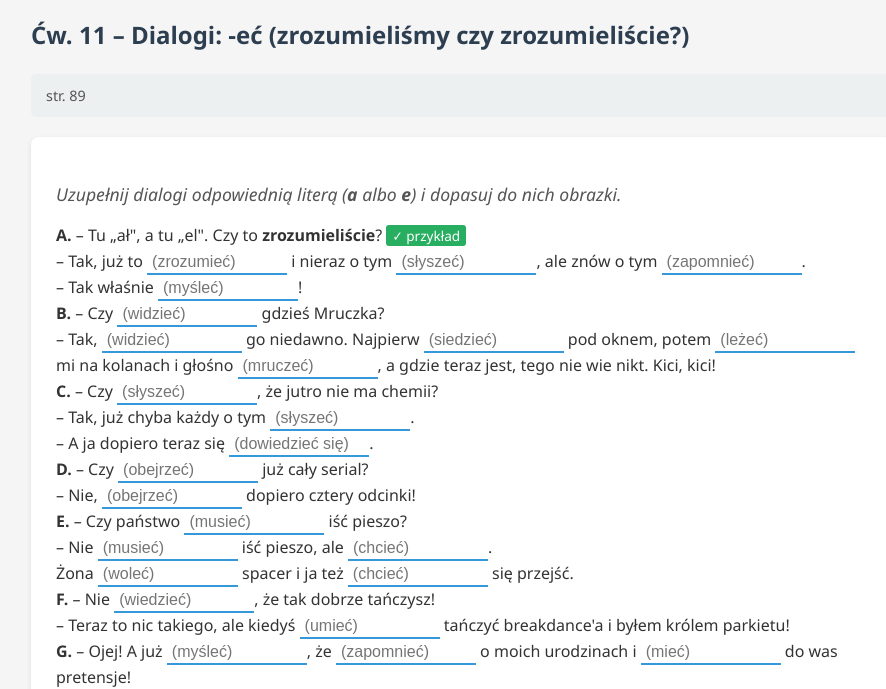
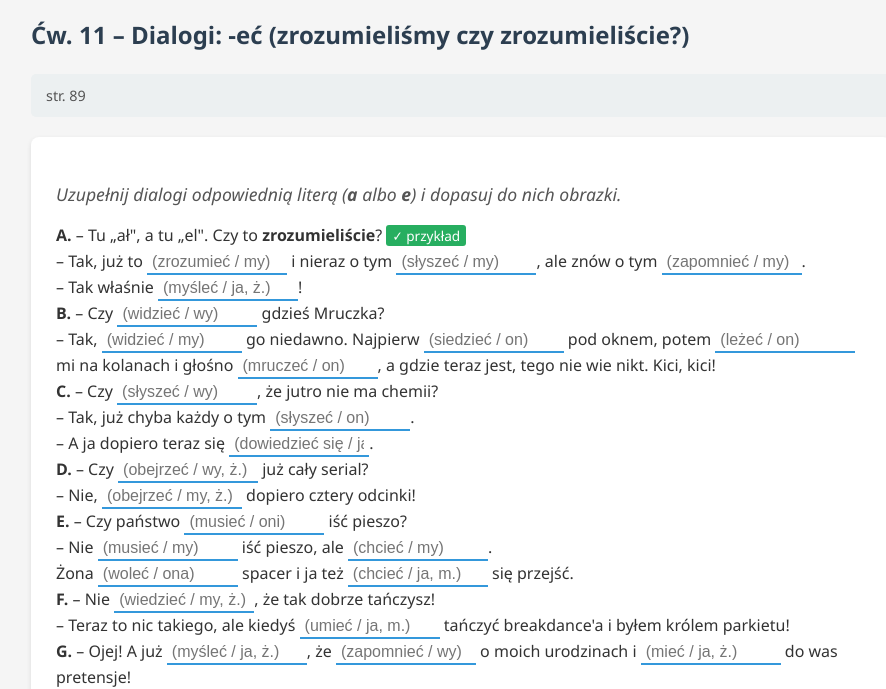
Before and after one commit to d-melnik/polish_trainning, a plain HTML site: page exercises/ch3/ex11.html in a window 1280 px wide. Shown: the part 110-799 px from the top of the page, without its empty margins (179-1065 px from the left). Drawn offline with Linux system fonts and the light colour scheme.

Commit message:
fix ch3/ex11: add person/gender to verb hints (ja/my/wy/on/ona/oni + m./ż.)

```diff
--- a/exercises/ch3/ex11.html
+++ b/exercises/ch3/ex11.html
@@ -15,57 +15,57 @@
 <div class="exercise-item">
   <b>A.</b>
   – Tu „ał", a tu „el". Czy to <b>zrozumieliście</b>? <span style="background:#27ae60;color:#fff;border-radius:3px;padding:1px 6px;font-size:.85em">✓ przykład</span><br>
-  – Tak, już to <input class="answer-input" type="text" size="16" autocomplete="off" placeholder="(zrozumieć)">
-  i nieraz o tym <input class="answer-input" type="text" size="14" autocomplete="off" placeholder="(słyszeć)">,
-  ale znów o tym <input class="answer-input" type="text" size="16" autocomplete="off" placeholder="(zapomnieć)">.<br>
-  – Tak właśnie <input class="answer-input" type="text" size="12" autocomplete="off" placeholder="(myśleć)">!
+  – Tak, już to <input class="answer-input" type="text" size="18" autocomplete="off" placeholder="(zrozumieć / my)">
+  i nieraz o tym <input class="answer-input" type="text" size="16" autocomplete="off" placeholder="(słyszeć / my)">,
+  ale znów o tym <input class="answer-input" type="text" size="18" autocomplete="off" placeholder="(zapomnieć / my)">.<br>
+  – Tak właśnie <input class="answer-input" type="text" size="14" autocomplete="off" placeholder="(myśleć / ja, ż.)">!
 </div>
 
 <div class="exercise-item">
   <b>B.</b>
-  – Czy <input class="answer-input" type="text" size="14" autocomplete="off" placeholder="(widzieć)"> gdzieś Mruczka?<br>
-  – Tak, <input class="answer-input" type="text" size="14" autocomplete="off" placeholder="(widzieć)"> go niedawno.
-  Najpierw <input class="answer-input" type="text" size="10" autocomplete="off" placeholder="(siedzieć)"> pod oknem,
-  potem <input class="answer-input" type="text" size="9" autocomplete="off" placeholder="(leżeć)"> mi na kolanach
-  i głośno <input class="answer-input" type="text" size="10" autocomplete="off" placeholder="(mruczeć)">,
+  – Czy <input class="answer-input" type="text" size="16" autocomplete="off" placeholder="(widzieć / wy)"> gdzieś Mruczka?<br>
+  – Tak, <input class="answer-input" type="text" size="16" autocomplete="off" placeholder="(widzieć / my)"> go niedawno.
+  Najpierw <input class="answer-input" type="text" size="16" autocomplete="off" placeholder="(siedzieć / on)"> pod oknem,
+  potem <input class="answer-input" type="text" size="14" autocomplete="off" placeholder="(leżeć / on)"> mi na kolanach
+  i głośno <input class="answer-input" type="text" size="16" autocomplete="off" placeholder="(mruczeć / on)">,
   a gdzie teraz jest, tego nie wie nikt. Kici, kici!
 </div>
 
 <div class="exercise-item">
   <b>C.</b>
-  – Czy <input class="answer-input" type="text" size="16" autocomplete="off" placeholder="(słyszeć)">, że jutro nie ma chemii?<br>
-  – Tak, już chyba każdy o tym <input class="answer-input" type="text" size="12" autocomplete="off" placeholder="(słyszeć)">.<br>
-  – A ja dopiero teraz się <input class="answer-input" type="text" size="16" autocomplete="off" placeholder="(dowiedzieć się)">.
+  – Czy <input class="answer-input" type="text" size="18" autocomplete="off" placeholder="(słyszeć / wy)">, że jutro nie ma chemii?<br>
+  – Tak, już chyba każdy o tym <input class="answer-input" type="text" size="14" autocomplete="off" placeholder="(słyszeć / on)">.<br>
+  – A ja dopiero teraz się <input class="answer-input" type="text" size="22" autocomplete="off" placeholder="(dowiedzieć się / ja, m.)">.
 </div>
 
 <div class="exercise-item">
   <b>D.</b>
-  – Czy <input class="answer-input" type="text" size="16" autocomplete="off" placeholder="(obejrzeć)"> już cały serial?<br>
-  – Nie, <input class="answer-input" type="text" size="16" autocomplete="off" placeholder="(obejrzeć)"> dopiero cztery odcinki!
+  – Czy <input class="answer-input" type="text" size="20" autocomplete="off" placeholder="(obejrzeć / wy, ż.)"> już cały serial?<br>
+  – Nie, <input class="answer-input" type="text" size="20" autocomplete="off" placeholder="(obejrzeć / my, ż.)"> dopiero cztery odcinki!
 </div>
 
 <div class="exercise-item">
   <b>E.</b>
-  – Czy państwo <input class="answer-input" type="text" size="10" autocomplete="off" placeholder="(musieć)"> iść pieszo?<br>
-  – Nie <input class="answer-input" type="text" size="14" autocomplete="off" placeholder="(musieć)"> iść pieszo,
-  ale <input class="answer-input" type="text" size="14" autocomplete="off" placeholder="(chcieć)">.<br>
-  Żona <input class="answer-input" type="text" size="9" autocomplete="off" placeholder="(woleć)"> spacer
-  i ja też <input class="answer-input" type="text" size="12" autocomplete="off" placeholder="(chcieć)"> się przejść.
+  – Czy państwo <input class="answer-input" type="text" size="16" autocomplete="off" placeholder="(musieć / oni)"> iść pieszo?<br>
+  – Nie <input class="answer-input" type="text" size="16" autocomplete="off" placeholder="(musieć / my)"> iść pieszo,
+  ale <input class="answer-input" type="text" size="16" autocomplete="off" placeholder="(chcieć / my)">.<br>
+  Żona <input class="answer-input" type="text" size="14" autocomplete="off" placeholder="(woleć / ona)"> spacer
+  i ja też <input class="answer-input" type="text" size="16" autocomplete="off" placeholder="(chcieć / ja, m.)"> się przejść.
 </div>
 
 <div class="exercise-item">
   <b>F.</b>
-  – Nie <input class="answer-input" type="text" size="14" autocomplete="off" placeholder="(wiedzieć)">, że tak dobrze tańczysz!<br>
-  – Teraz to nic takiego, ale kiedyś <input class="answer-input" type="text" size="10" autocomplete="off" placeholder="(umieć)"> tańczyć breakdance'a i byłem królem parkietu!
+  – Nie <input class="answer-input" type="text" size="20" autocomplete="off" placeholder="(wiedzieć / my, ż.)">, że tak dobrze tańczysz!<br>
+  – Teraz to nic takiego, ale kiedyś <input class="answer-input" type="text" size="16" autocomplete="off" placeholder="(umieć / ja, m.)"> tańczyć breakdance'a i byłem królem parkietu!
 </div>
 
 <div class="exercise-item">
   <b>G.</b>
-  – Ojej! A już <input class="answer-input" type="text" size="12" autocomplete="off" placeholder="(myśleć)">,
-  że <input class="answer-input" type="text" size="16" autocomplete="off" placeholder="(zapomnieć)"> o moich urodzinach
-  i <input class="answer-input" type="text" size="10" autocomplete="off" placeholder="(mieć)"> do was pretensje!<br>
-  – Wcale nie <input class="answer-input" type="text" size="16" autocomplete="off" placeholder="(zapomnieć)">.
-  Po prostu <input class="answer-input" type="text" size="14" autocomplete="off" placeholder="(chcieć)"> zrobić ci małą niespodziankę.
+  – Ojej! A już <input class="answer-input" type="text" size="16" autocomplete="off" placeholder="(myśleć / ja, ż.)">,
+  że <input class="answer-input" type="text" size="18" autocomplete="off" placeholder="(zapomnieć / wy)"> o moich urodzinach
+  i <input class="answer-input" type="text" size="14" autocomplete="off" placeholder="(mieć / ja, ż.)"> do was pretensje!<br>
+  – Wcale nie <input class="answer-input" type="text" size="18" autocomplete="off" placeholder="(zapomnieć / my)">.
+  Po prostu <input class="answer-input" type="text" size="16" autocomplete="off" placeholder="(chcieć / my)"> zrobić ci małą niespodziankę.
 </div>
 
 <div class="buttons">
```
